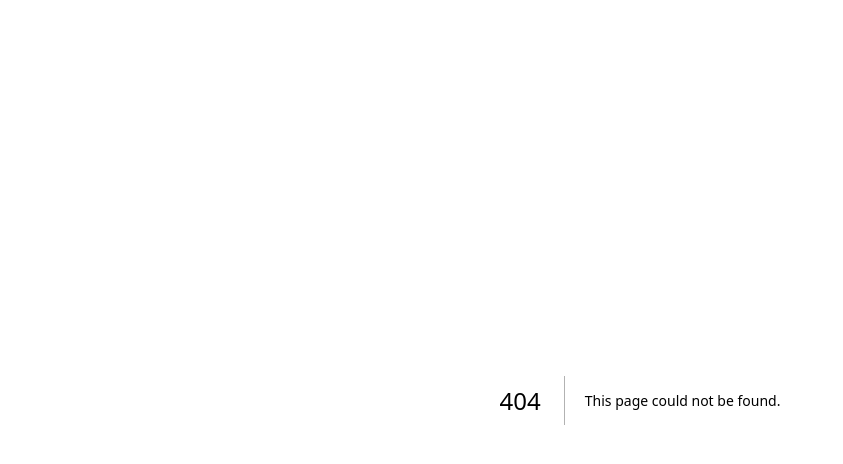
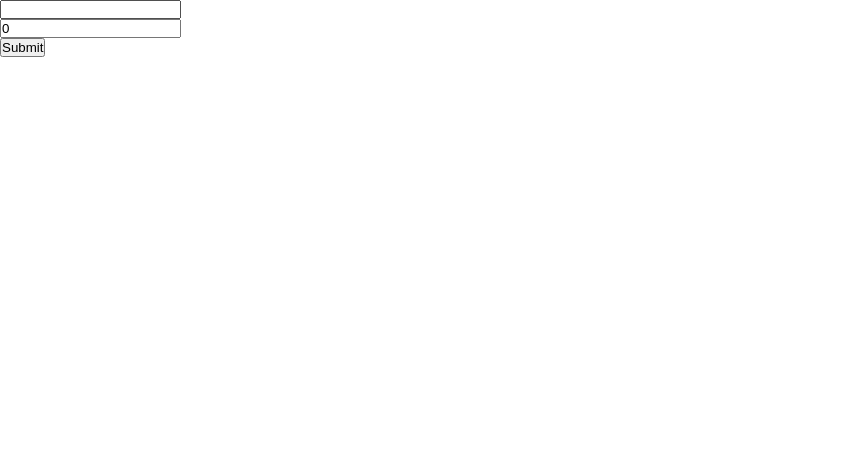
Before and after one commit to douglimaonline/JavaScript, a Next.js app in the folder Curso-nextjs/exercises/: page /basics/aboutApi in a window 1280 px wide. Before the commit this address had no page. Shown: the top 464 px of the page, without its empty margins (0-843 px from the left). Built offline with nearby package versions, Linux system fonts and the light colour scheme.

Commit message:
About API with Next

```diff
--- /dev/null
+++ b/Curso-nextjs/exercises/pages/api/form.js
@@ -0,0 +1,5 @@
+export default function form(req, res) {
+  res.status(200).json({
+    data: JSON.parse(req.body),
+  })
+}
--- /dev/null
+++ b/Curso-nextjs/exercises/pages/basics/aboutApi.jsx
@@ -0,0 +1,42 @@
+import { useState, useEffect } from 'react'
+
+export default function () {
+  const [name, setName] = useState('')
+  const [age, setAge] = useState(0)
+
+  useEffect(() => {
+    console.log('name:', name)
+    console.log('age:', age)
+  }, [name, age])
+
+  function saveUser() {
+    fetch('/api/form', {
+      method: 'POST',
+      body: JSON.stringify({ name, age }),
+    })
+  }
+
+  return (
+    <div>
+      <div>
+        <input
+          type="text"
+          name="Name"
+          value={name}
+          onChange={(e) => setName(e.target.value)}
+        />
+      </div>
+      <div>
+        <input
+          type="number"
+          name="Age"
+          value={age}
+          onChange={(e) => setAge(e.target.value)}
+        />
+      </div>
+      <div>
+        <button onClick={saveUser}>Submit</button>
+      </div>
+    </div>
+  )
+}
```
